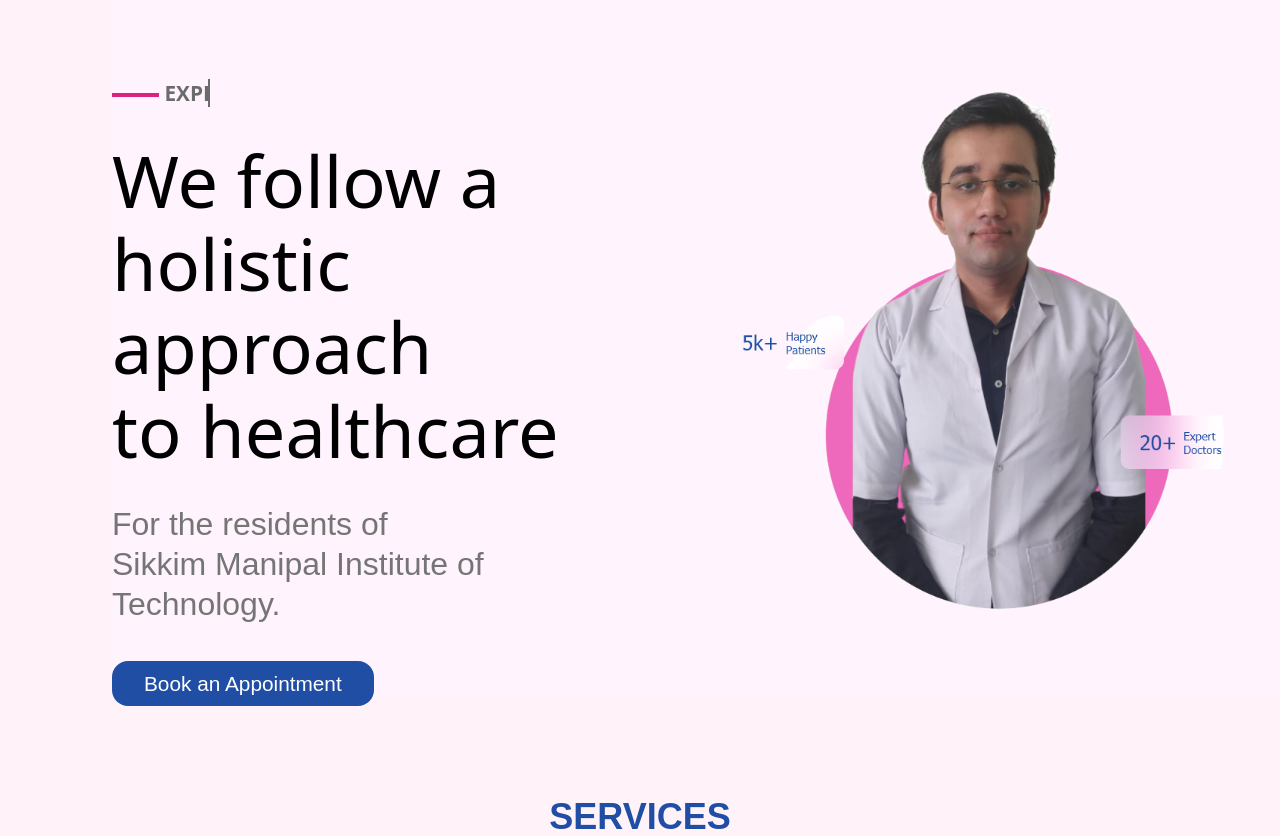
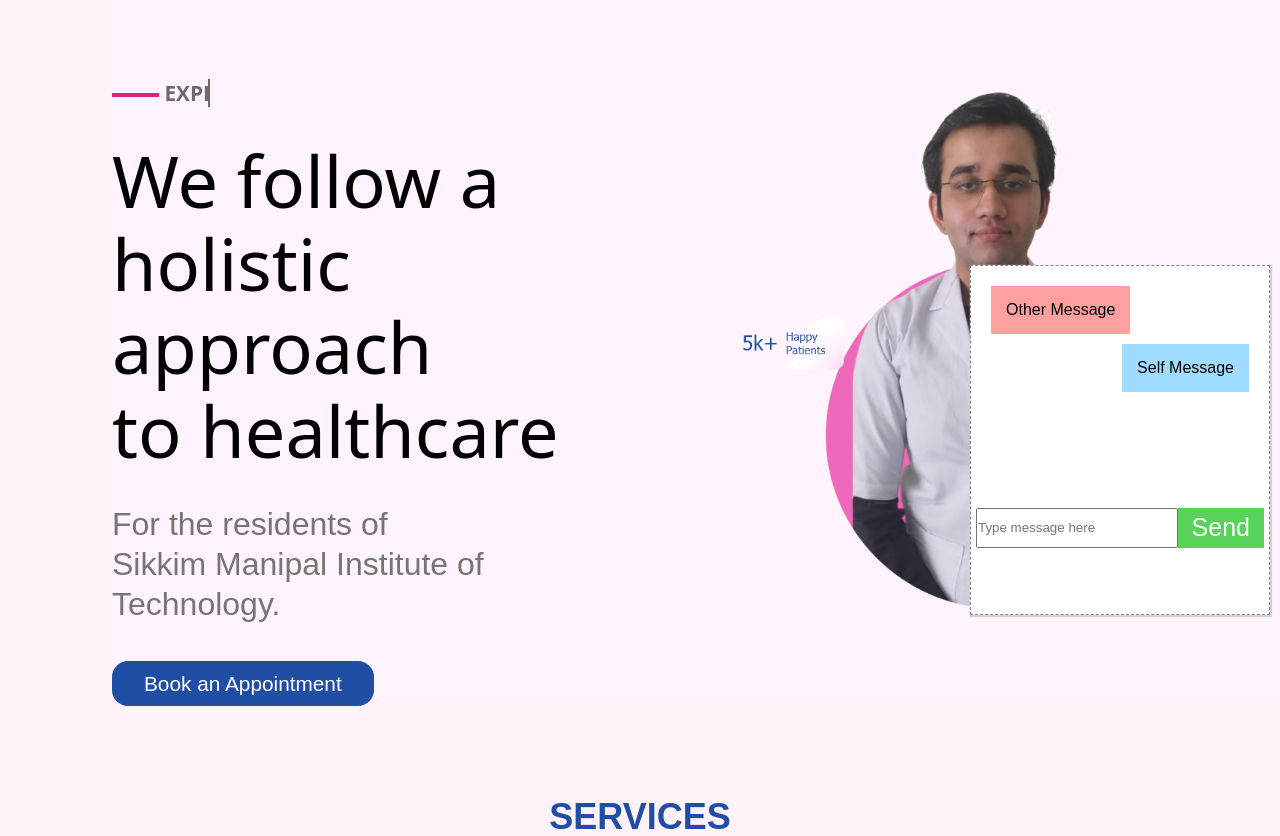
Before and after one commit to Rohan100000/E-Support-System-for-SMIT-Healthcare, a Node server app: page / in a window 1280 px wide; the page is wider, and only the part inside the window is pictured. Shown: the part 175-1011 px from the top of that part. Run offline with Node 20, Linux system fonts and the light colour scheme; the visitor is signed in with stand-in values (Sample User, id 1); style sheets or scripts are compiled from the project's sources; some libraries are stand-ins or nearby versions.

Commit message:
v0.12.5: Added the basic js scripts and the configuration for the chatting engine. Also added a basic frontend without much styling.

```diff
--- /dev/null
+++ b/assets/css/chat_box.css
@@ -0,0 +1,45 @@
+#user-chat-box {
+  position: fixed;
+  bottom: 10px;
+  right: 10px;
+  border: 1px dashed grey;
+  height: 350px;
+  width: 300px;
+  background: white;
+  padding: 5px;
+  box-shadow: 1px 1px 1px 1px lightgrey; }
+  #user-chat-box #chat-messages-list {
+    list-style: none;
+    padding: 10px;
+    height: 70%;
+    background-color: white;
+    overflow: auto; }
+    #user-chat-box #chat-messages-list .other-message {
+      text-align: left;
+      padding: 5px; }
+      #user-chat-box #chat-messages-list .other-message span {
+        display: inline-block;
+        padding: 15px;
+        background-color: #ffa0a0; }
+    #user-chat-box #chat-messages-list .self-message {
+      text-align: right;
+      padding: 5px; }
+      #user-chat-box #chat-messages-list .self-message span {
+        display: inline-block;
+        padding: 15px;
+        background-color: #a0dcff; }
+  #user-chat-box #chat-message-input-container {
+    height: 24%;
+    width: 100%;
+    display: flex;
+    flex-direction: row; }
+    #user-chat-box #chat-message-input-container #chat-message-input {
+      height: 50%;
+      width: 70%; }
+    #user-chat-box #chat-message-input-container #send-message {
+      height: 50%;
+      width: 30%;
+      font-size: 25px;
+      color: white;
+      border: none;
+      background: #58d258; }
--- a/assets/css/contact_us.css
+++ b/assets/css/contact_us.css
@@ -5,6 +5,8 @@
 .contact-container {
   background-color: #DC8665;
   padding: 50px 50px; }
+  .contact-container .contact-para {
+    margin-bottom: 40px; }
 
 .contact-box {
   display: flex; }
@@ -25,16 +27,12 @@
 .contact-header {
   margin-bottom: 10px; }
 
-.contact-container .contact-para {
-  margin-bottom: 40px; }
-
 .input-row {
   display: flex;
   justify-content: space-between;
   margin-bottom: 20px; }
-
-.input-row .input-group {
-  flex-basis: 45%; }
+  .input-row .input-group {
+    flex-basis: 45%; }
 
 .input-area {
   width: 100%;
@@ -65,10 +63,9 @@
   margin-top: 20px;
   box-shadow: 0px 5px 15px 0px rgba(28, 0, 181, 0.3);
   cursor: pointer; }
-
-.contact-button:hover {
-  background: #DC8665;
-  box-shadow: 0px 5px 15px 0px rgba(27, 0, 181, 0); }
+  .contact-button:hover {
+    background: #DC8665;
+    box-shadow: 0px 5px 15px 0px rgba(27, 0, 181, 0); }
 
 .contact-left .header-h3 {
   font-weight: 600;
--- /dev/null
+++ b/assets/javascript/chat_engine.js
@@ -0,0 +1,61 @@
+class ChatEngine {
+  constructor(chatBoxId, userEmail) {
+    this.chatBox = $(`#${chatBoxId}`);
+    this.userEmail = userEmail;
+
+    this.socket = io.connect("http://localhost:5000");
+
+    if (this.userEmail) {
+      this.connectionHandler();
+    }
+  }
+
+  connectionHandler() {
+    let self = this;
+    this.socket.on("connect", function () {
+      console.log("connection established using sockets...!");
+      self.socket.emit("join_room", {
+        user_email: self.userEmail,
+        chatroom: "e-health",
+      });
+
+      self.socket.on("user_joined", function (data) {
+        console.log("a user joined: ", data);
+      });
+    });
+
+    // send a message on clicking the send button.
+    $("#send-message").click(function () {
+      let msg = $("#chat-message-input").val();
+      if (msg != "") {
+        self.socket.emit("send_message", {
+          message: msg,
+          user_email: self.userEmail,
+          chatroom: "e-health",
+        });
+      }
+    });
+
+    self.socket.on("receive_message", function (data) {
+      console.log("message received", data.message);
+
+      let newMessage = $("<li>");
+      let messageType = "other-message";
+      if (data.user_email == self.userEmail) {
+        messageType = "self-message";
+      }
+
+      newMessage.append($("<span>", {
+        html: data.message,
+      }));
+      // sub stands for subscript
+      newMessage.append($("<sub>", {
+        html: data.user_email,
+      }));
+
+      newMessage.addClass(messageType);
+
+      $('#chat-messages-list').append(newMessage);
+    });
+  }
+}
--- /dev/null
+++ b/assets/scss/chat_box.scss
@@ -0,0 +1,65 @@
+// CHANGE :: add styling for the chat box
+#user-chat-box{
+    position: fixed;
+    bottom: 10px;
+    right: 10px;
+    border: 1px dashed grey;
+    height: 350px;
+	width: 300px;
+	background: white;
+	padding: 5px;
+	box-shadow: 1px 1px 1px 1px lightgrey;
+
+    #chat-messages-list{
+    	list-style: none;
+	    padding: 10px;
+	    height: 70%;
+	    background-color: white;
+	    overflow: auto;
+
+	    .other-message{
+		    text-align: left;
+		    padding: 5px;
+		    span{
+		    	display: inline-block;
+	    		padding: 15px;
+		    	background-color: #ffa0a0;
+		    }
+
+	    }
+
+	    .self-message{
+		    text-align: right;
+		    padding: 5px;
+
+		    span{
+
+	    		display: inline-block;
+	    		padding: 15px;
+    			background-color: #a0dcff;
+		    }
+
+	    }
+
+    }
+    #chat-message-input-container{
+    	    height: 24%;
+		    width: 100%;
+		    display: flex;
+		    flex-direction: row;
+
+		    #chat-message-input{
+	    	    height: 50%;
+    			width: 70%;
+		    }
+
+		    #send-message{
+	    	    height: 50%;
+			    width: 30%;
+			    font-size: 25px;
+			    color: white;
+			    border: none;
+			    background: #58d258;
+		    }
+	    }
+}
--- a/index.js
+++ b/index.js
@@ -13,6 +13,12 @@ const passportlocal = require('./config/passport-local-strategy');
 const passportGoogle = require("./config/passport-google-oauth2-strategy");
 const MongoStore = require('connect-mongo');
 const sassMiddleware = require('node-sass-middleware');
+
+// setup the chat server to be used with socket.io
+const chatServer = require("http").Server(app);
+const chatSockets = require("./config/chat_sockets").chatSockets(chatServer);
+chatServer.listen(5000);
+console.log("chat server is listening on port 5000");
 
 //sass setup
 app.use(sassMiddleware({
--- a/package.json
+++ b/package.json
@@ -30,6 +30,7 @@
     "nodemon": "^2.0.22",
     "passport": "^0.6.0",
     "passport-google-oauth": "^2.0.0",
-    "passport-local": "^1.0.0"
+    "passport-local": "^1.0.0",
+    "socket.io": "^4.6.1"
   }
 }
--- /dev/null
+++ b/views/_chat_box.ejs
@@ -0,0 +1,22 @@
+<link rel="stylesheet" href="/css/chat_box.css">
+
+<% if(locals.user){ %>
+    <div id="user-chat-box">
+        <ul id="chat-messages-list">
+            <li class="other-message">
+                <span>
+                    Other Message
+                </span>
+            </li>
+            <li class="self-message">
+                <span>
+                    Self Message
+                </span>
+            </li>
+        </ul>
+        <div id="chat-message-input-container">
+            <input id="chat-message-input" placeholder="Type message here">
+            <button id="send-message">Send</button>
+        </div>
+    </div>
+<% } %>
--- a/views/home.ejs
+++ b/views/home.ejs
@@ -5,6 +5,14 @@
 <%- include('playback'); %>
 <%- include('about_us'); %>
 <%- include('contact'); %>
+<%- include('_chat_box'); %>
 
 <script src="/javascript/_home.js"></script>
 <script src="/javascript/video.js"></script>
+<script src="https://cdnjs.cloudflare.com/ajax/libs/socket.io/4.6.1/socket.io.js" integrity="sha512-xbQU0+iHqhVt7VIXi6vBJKPh3IQBF5B84sSHdjKiSccyX/1ZI7Vnkt2/8y8uruj63/DVmCxfUNohPNruthTEQA==" crossorigin="anonymous" referrerpolicy="no-referrer"></script>
+<script src="/javascript/chat_engine.js"></script>
+<% if(locals.user){ %>
+<script>
+  new ChatEngine("user-chat-box","<%= locals.user.email %>");
+</script>
+<% } %>
--- a/views/layout.ejs
+++ b/views/layout.ejs
@@ -5,6 +5,12 @@
     <meta charset="UTF-8">
     <meta http-equiv="X-UA-Compatible" content="IE=edge">
     <meta name="viewport" content="width=device-width, initial-scale=1.0">
+    <!-- Linking the client to jQuery CDN -->
+    <script src="https://cdnjs.cloudflare.com/ajax/libs/jquery/3.6.4/jquery.min.js"
+      integrity="sha512-pumBsjNRGGqkPzKHndZMaAG+bir374sORyzM3uulLV14lN5LyykqNk8eEeUlUkB3U0M4FApyaHraT65ihJhDpQ=="
+      crossorigin="anonymous"
+      referrerpolicy="no-referrer">
+    </script>
     <!-- Linking CSS File Here -->
     <link rel="stylesheet" href="/css/layout.css">
     <%- style %>
```
Also changed, not shown: config/chat_sockets.js (added, +25 -0 lines), 1 other file.
